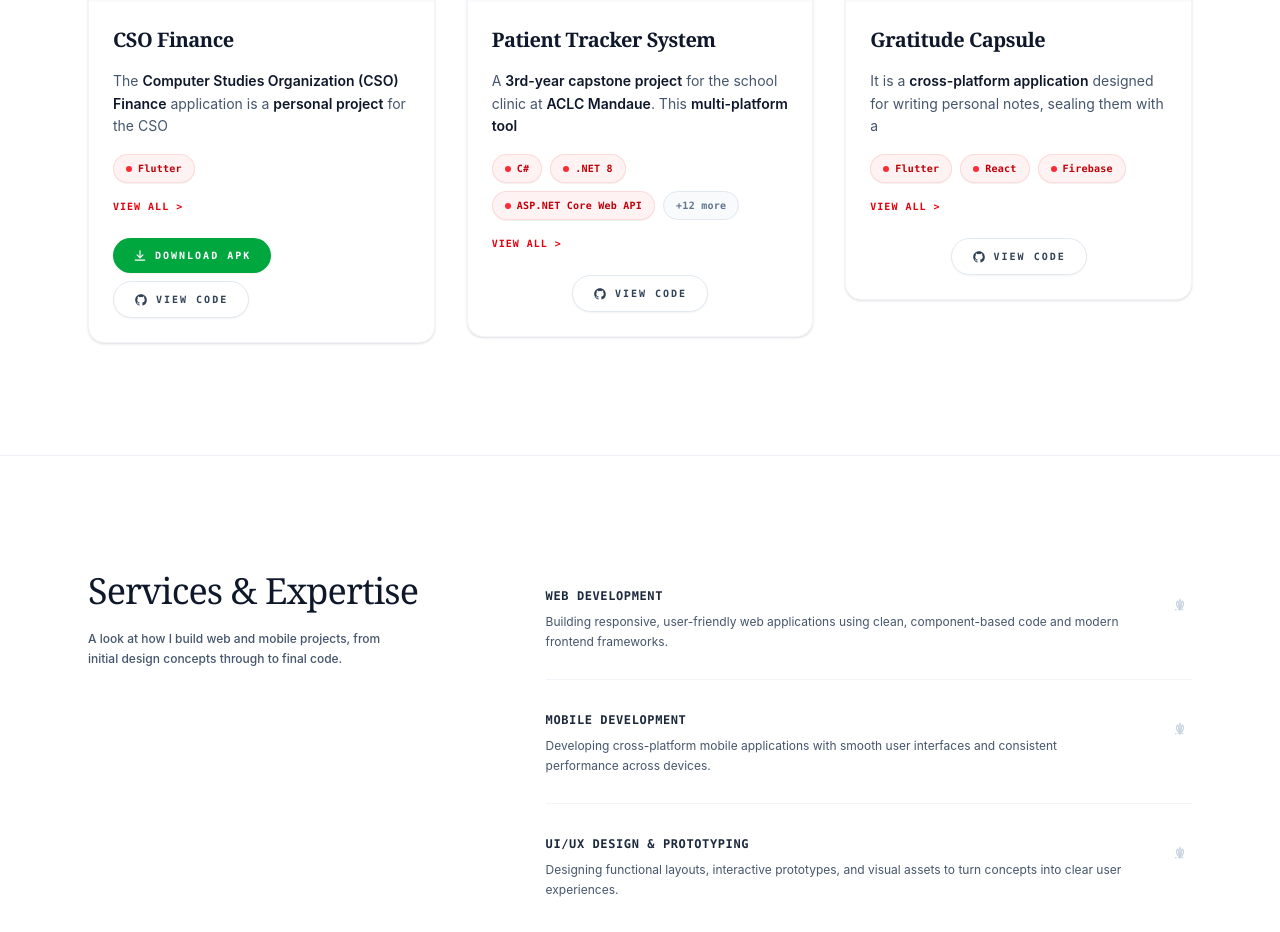
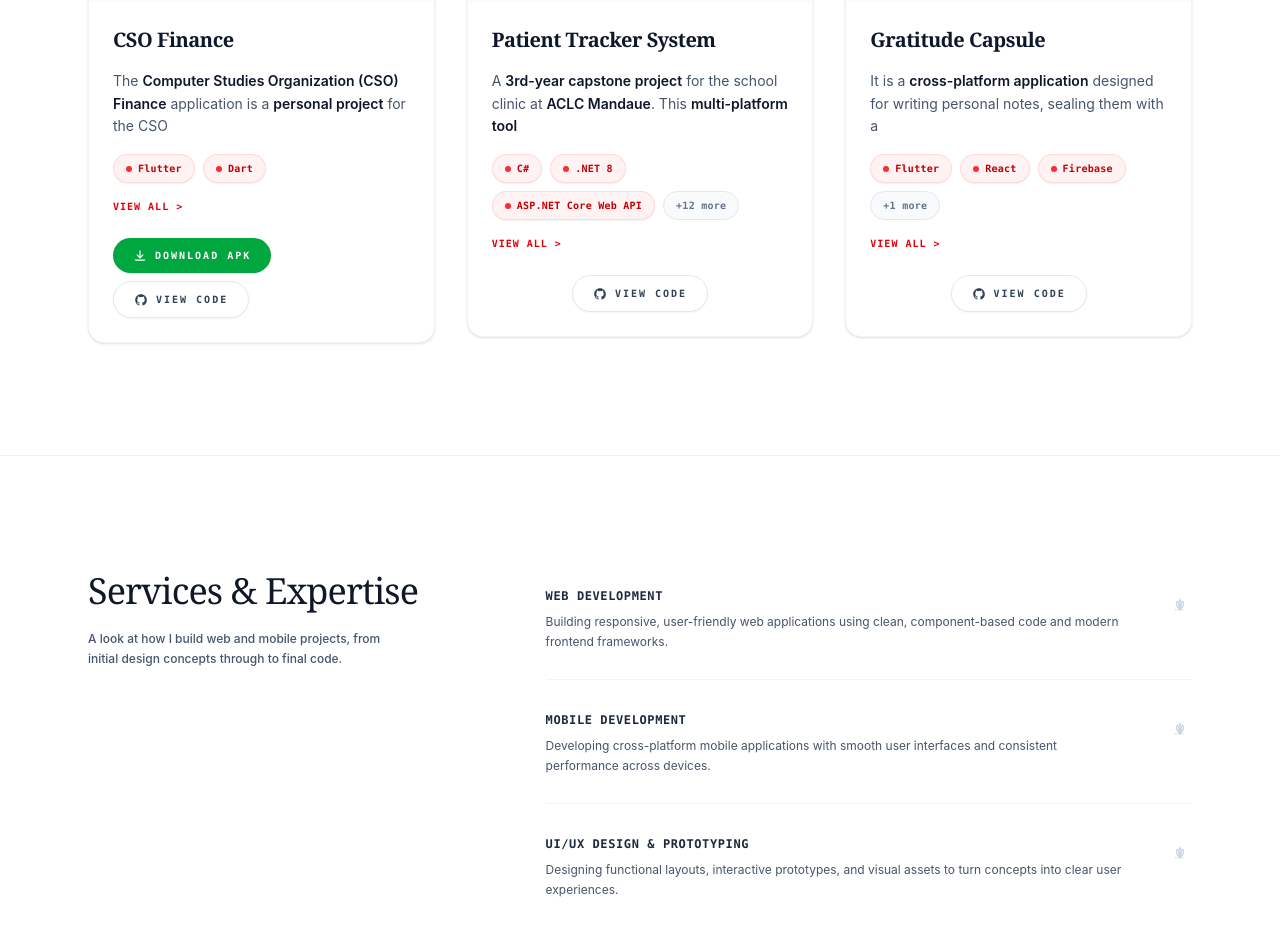
Before and after one commit to quivus/my-portfolio, a React (Vite) app: page / in a window 1280 px wide. Shown: the part 1105-2037 px from the top of the page. Built offline with nearby package versions, Linux system fonts and the light colour scheme.

Commit message:
chore: update tech stack and URLs in Hero

```diff
--- a/src/components/Hero.jsx
+++ b/src/components/Hero.jsx
@@ -195,11 +195,11 @@ function Hero() {
         "role-based access, a real-time dashboard, automated budget allocation, and strict expense tracking.",
         "offline-first application",
       ],
-      tech: ["Flutter"],
+      tech: ["Flutter", "Dart", ],
       image: csoImage,
       video: csoVideo,
       apkUrl:
-        "https://drive.google.com/file/d/16T7R9dfP3vlju1GEnv_8TzGBJhhaTqtR/view?usp=drive_link",
+        "https://drive.google.com/file/d/1KkeuRCZE9R4xRzZnnEu_jYGX4XQ0B7YY/view?usp=drive_link",
       codeUrl: "https://github.com/quivus/cso-finance",
     },
     {
@@ -252,13 +252,13 @@ function Hero() {
         "live countdowns",
         "smooth unlock animations",
       ],
-      tech: ["Flutter", "React", "Firebase"],
+      tech: ["Flutter", "React", "Firebase", "Figma"],
       image: gratiImage,
       video: null,
       websiteUrl: "",
       apkUrl:
         "",
-      codeUrl: "",
+      codeUrl: "https://github.com/quivus/gratitude-capsule.git",
     },
   ];
 
```
